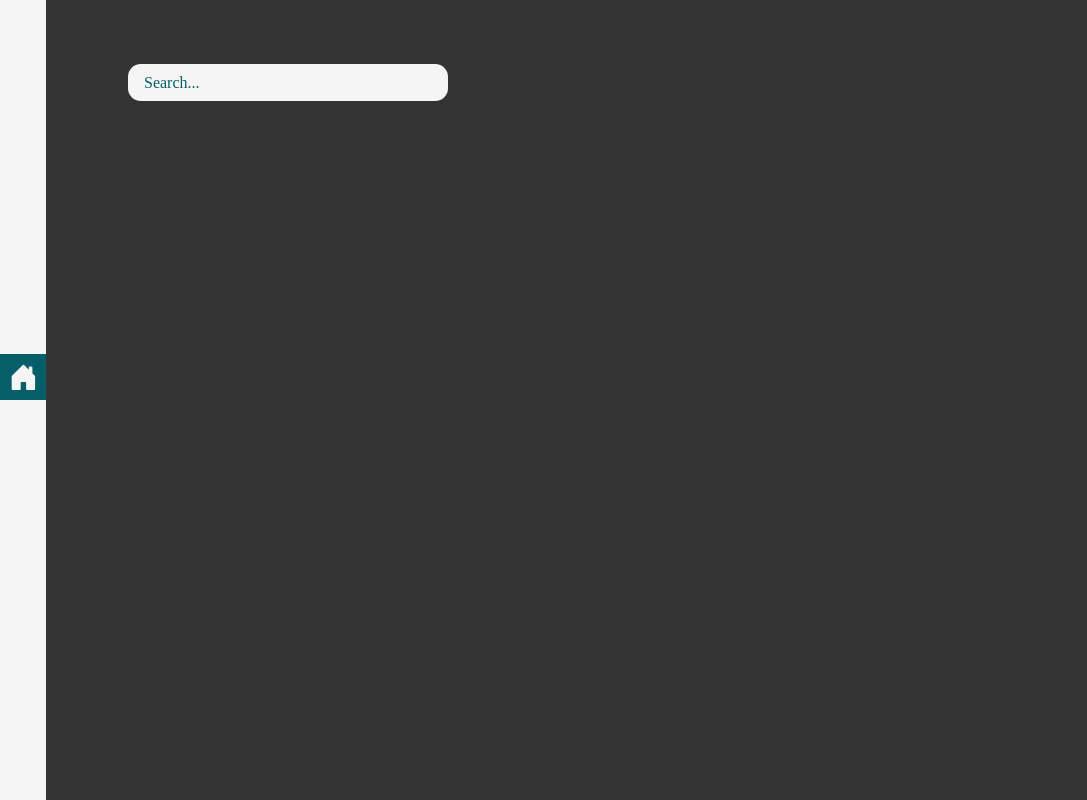
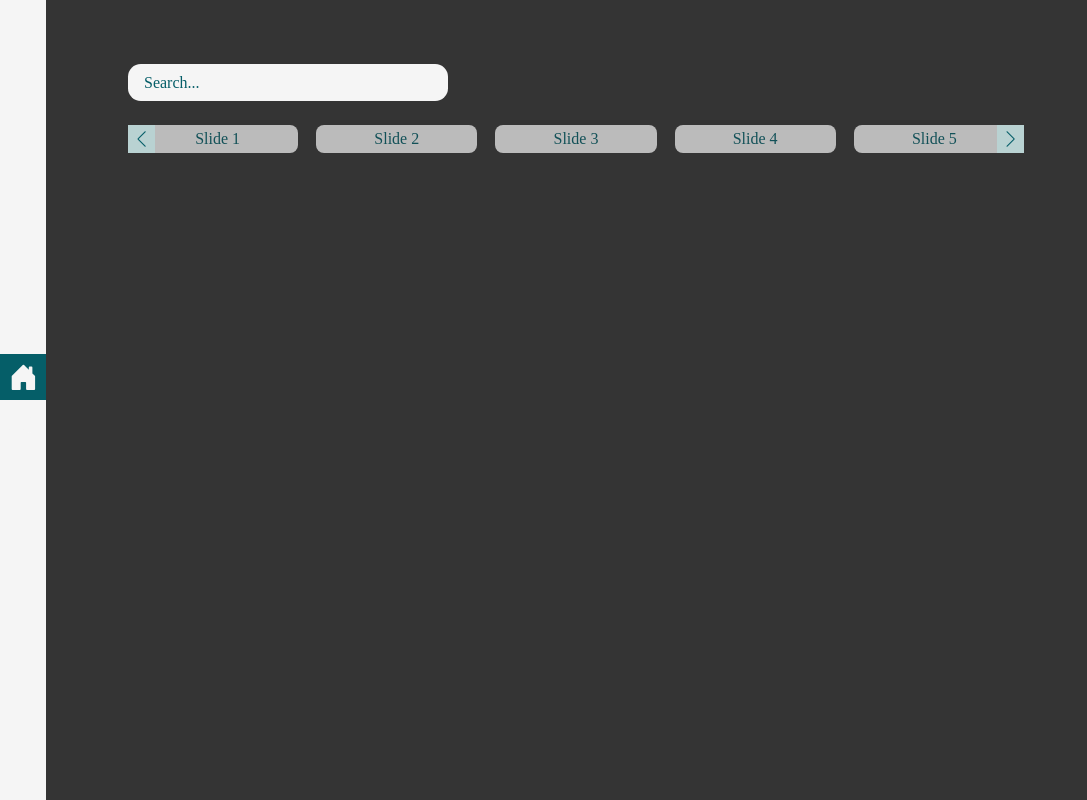
Before and after one commit to williamnw03/music-player-web, a React (Create React App) app: page / in a window 1280 px wide. Shown: the whole page, without its empty margins (0-1087 px from the left). Built offline with nearby package versions, Linux system fonts and the light colour scheme.

Commit message:
Filter Genre progress

```diff
--- a/package.json
+++ b/package.json
@@ -10,6 +10,7 @@
     "react-bootstrap-icons": "^1.10.3",
     "react-dom": "^18.2.0",
     "react-scripts": "5.0.1",
+    "swiper": "^9.4.1",
     "web-vitals": "^2.1.4"
   },
   "scripts": {
--- a/src/App.js
+++ b/src/App.js
@@ -1,5 +1,6 @@
 // Import Components
 import Nav from "./components/Nav/Nav.js"
+import GenreFilter from "./components/GenreFilter/GenreFilter.js"
 import ListMusic from "./components/ListMusic/ListMusic.js";
 
 // Import CSS
@@ -9,6 +10,7 @@ function App() {
   return (
     <div className="App">
       <Nav/>
+      <GenreFilter></GenreFilter>
     </div>
   );
 }
--- /dev/null
+++ b/src/components/GenreFilter/GenreFilter.css
@@ -0,0 +1,75 @@
+@import url("../../index.css");
+
+.swiper{
+    margin-top: 1.5em;
+
+    width: 90vw;
+    height: 100%;
+}
+
+.swiper-slide{
+  text-align: center;
+  font-size: 0.8em;
+
+  /* Center slide text vertically */
+  display: flex;
+  justify-content: center;
+  align-items: center;
+}
+
+/* Content Box */
+div.content-slide{
+    background-color: var(--white);
+    color: var(--green-dark);
+    opacity: 0.7;
+
+    padding: 0.3em 1.8em;
+    border-radius: 0.5em;
+
+    width: 60%;
+}
+
+/* Button */
+div.swiper-button-prev::after, div.swiper-button-next::after{
+    font-size: 1em;
+    color: var(--green-dark);
+}
+
+div.swiper-button-prev{
+    background-color: var(--green-white);
+    left: 0;
+}
+
+div.swiper-button-next{
+    background-color: var(--green-white);
+    right: 0;
+}
+
+@media all and (min-width: 375px){
+    /* Content Box */
+    div.content-slide{
+        width: 90%;
+    }
+}
+
+@media all and (min-width: 768px){
+    .swiper {
+        margin-left: var(--space-sidebar-768);
+        width: 70vw;
+    }
+
+    .swiper-slide{
+        font-size: 1em;
+    }
+}
+
+@media all and (min-width: 1024px){
+    .swiper {
+        margin-left: var(--space-sidebar-1024);
+    }
+
+    /* Content Box */
+    div.content-slide{
+        width: 90%;
+    }
+}
--- /dev/null
+++ b/src/components/GenreFilter/GenreFilter.js
@@ -0,0 +1,57 @@
+
+import { Swiper, SwiperSlide, useSwiper } from "swiper/react"
+
+// Import Swiper styles
+import "swiper/css"
+import "swiper/css/navigation"
+
+// import required modules
+import { Navigation } from "swiper"
+
+
+// Import CSS
+import "./GenreFilter.css"
+import { useEffect, useState } from "react"
+
+function GenreFilter() {
+
+    const [slidesPerView, setSlidesPerView] = useState(1)
+
+    // Check Window Width Size
+    const checkWindowWidth = () => {
+        if(window.innerWidth >= 1280) {
+            setSlidesPerView(5)
+        } else if(window.innerWidth >= 1024) {
+            setSlidesPerView(4)
+        } else if(window.innerWidth >= 768) {
+            setSlidesPerView(3)
+        } else if(window.innerWidth >= 375) {
+            setSlidesPerView(2)
+        } else if(window.innerWidth <= 374) {
+            setSlidesPerView(1)
+        }
+    }
+
+    // Call event listener for Check Winsow Width Size
+    window.addEventListener("resize", checkWindowWidth)
+
+    useEffect(() => {
+        checkWindowWidth()
+
+        return () => window.removeEventListener("resize", checkWindowWidth)
+    },[])
+
+    return (
+
+    <Swiper navigation={true} loop={true} modules={[Navigation]} slidesPerView={slidesPerView} className="mySwiper">
+        <SwiperSlide><div className="content-slide">Slide 1</div></SwiperSlide>
+        <SwiperSlide><div className="content-slide">Slide 2</div></SwiperSlide>
+        <SwiperSlide><div className="content-slide">Slide 3</div></SwiperSlide>
+        <SwiperSlide><div className="content-slide">Slide 4</div></SwiperSlide>
+        <SwiperSlide><div className="content-slide">Slide 5</div></SwiperSlide>
+        <SwiperSlide><div className="content-slide">Slide 6</div></SwiperSlide>
+    </Swiper>
+    )
+}
+
+export default GenreFilter
--- a/src/components/Nav/Nav.css
+++ b/src/components/Nav/Nav.css
@@ -1,10 +1,4 @@
 @import url("../../index.css");
-
-:root {
-    --space-sidebar-768: 18.5vw;
-    --space-sidebar-1280: 10vw;
-}
-
 
 div.nav-padding{
     padding: 0.8em;
@@ -191,10 +185,10 @@ nav.navbar div.navigation-section ul li a:hover{
 
 }
 
-@media all and (min-width: 1280px){
+@media all and (min-width: 1024px){
     /* Search Bar */
     nav.navbar div.searchbar-section {
-        margin-left: var(--space-sidebar-1280);
+        margin-left: var(--space-sidebar-1024);
     }
 
 }
--- a/src/index.css
+++ b/src/index.css
@@ -7,4 +7,15 @@
     --green-light: #62A388;
     --green-white: #B9D2D2;
     --white: #F5F5F5;
+
+    /* Space Sidebar */
+    --space-sidebar-768: 18.5vw;
+    --space-sidebar-1024: 10vw;
+
+    /* Padding */
+    --padding-rule-280: 0.8em;
+    --padding-rule-320: 0.8em 2em;
+    --padding-rule-390: 1.8em 2.4em;
+    --padding-rule-768: 0;
+
 }
```
Also changed, not shown: src/components/GenreFilter/Arrow.js (added, +17 -0 lines), 1 other file (tests, documents, lock files or other folders).
